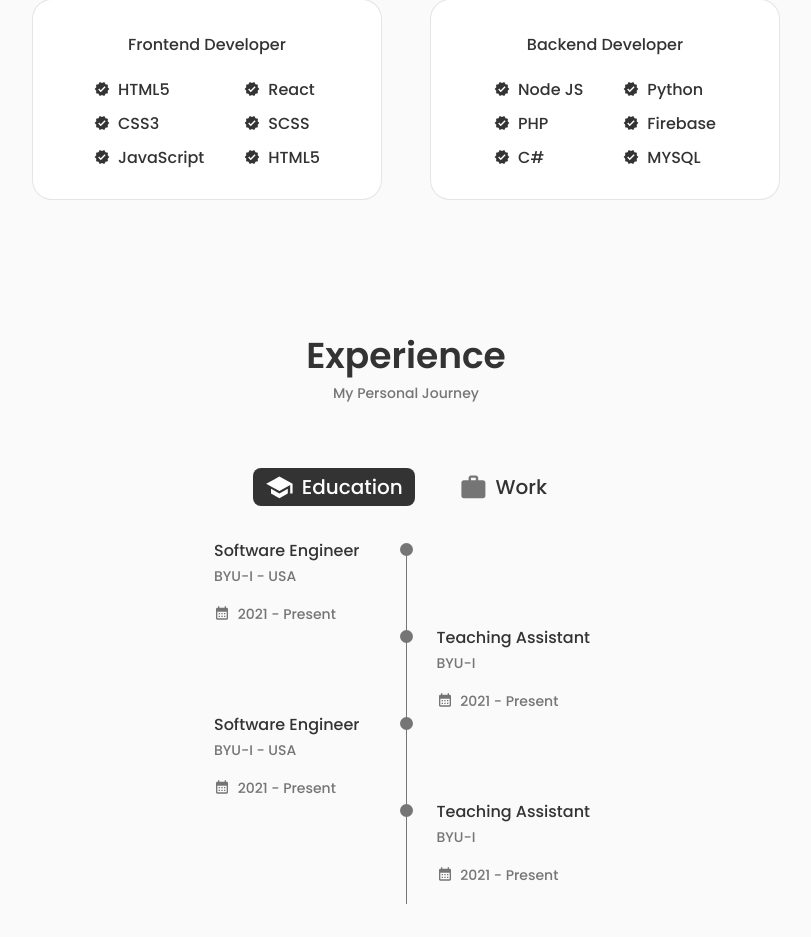
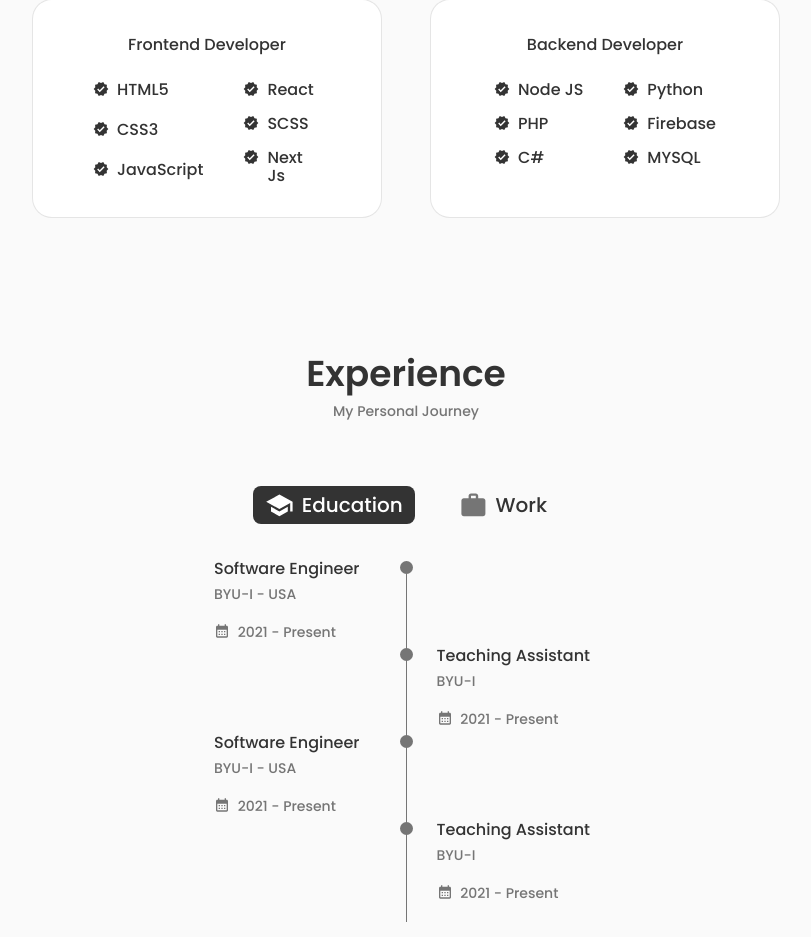
Before and after one commit to kevincastrochavez/kevin-portfolio, a React (Create React App) app: page / in a window 1280 px wide. Shown: the part 1522-2459 px from the top of the page, without its empty margins (234-1045 px from the left). Built offline with nearby package versions, Linux system fonts and the light colour scheme.

Commit message:
added skill

```diff
--- a/src/components/skills/Frontend.js
+++ b/src/components/skills/Frontend.js
@@ -16,7 +16,7 @@ function Frontend() {
         <div className='frontend__group'>
           <SkillData skill='React' />
           <SkillData skill='SCSS' />
-          <SkillData skill='HTML5' />
+          <SkillData skill='Next Js' />
         </div>
       </div>
     </div>
```
